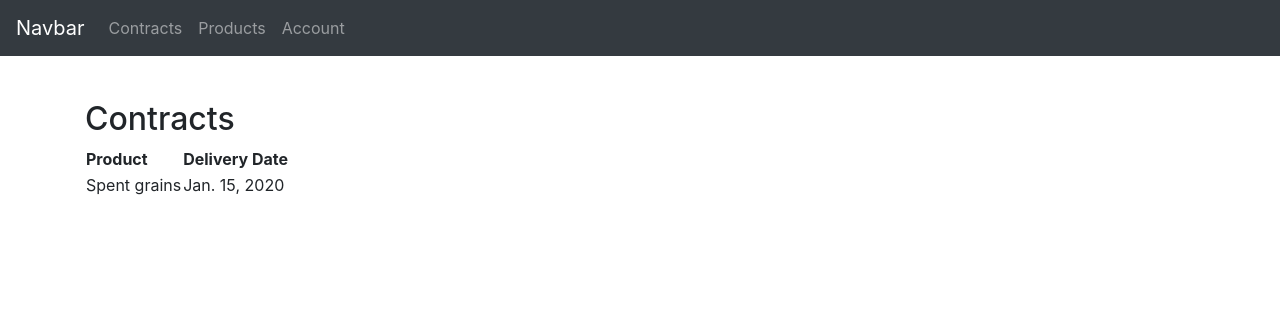
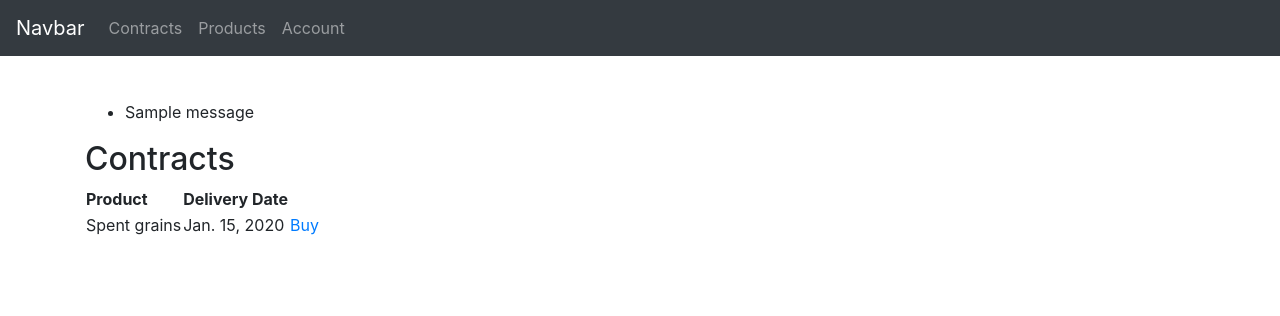
Before and after one commit to alekconservis/futures, a Django app: page /contracts in a window 1280 px wide. Shown: the top 316 px of the page. Run offline with Django 3.2, Linux system fonts and the light colour scheme; data comes from the database, SQL or seed files in the repository; tables that the repository leaves empty hold one stand-in row (Sample ...); one stand-in notice (Sample message) is shown; some libraries are stand-ins or nearby versions.

Commit message:
initial buy contract code add messages html

```diff
--- a/futures/website/templates/website/base_template.html
+++ b/futures/website/templates/website/base_template.html
@@ -38,9 +38,15 @@
     </nav>
 
     <div style="margin-top: 100px;" class="container">
+      {% if messages %}
+        <ul class="messages">
+          {% for message in messages %}
+            <li {% if message.tags %}class="{{ message.tags }}"{% endif %}>{{ message }}</li>
+          {% endfor %}
+        </ul>
+      {% endif %}
 
-        {% block body %}{% endblock %}
-
+      {% block body %}{% endblock %}
     </div>
 
     <!-- Bootstrap core JavaScript
--- a/futures/website/templates/website/contracts.html
+++ b/futures/website/templates/website/contracts.html
@@ -16,6 +16,9 @@
         <tr>
           <td>{{ contract.product }}</td>
           <td>{{ contract.end_date }}</td>
+          <td>
+            <a href="/contracts/buy/{{ contract.id }}">Buy</a>
+          </td>
         </tr>
       {% endfor %}
     </tbody>
--- a/futures/website/urls.py
+++ b/futures/website/urls.py
@@ -6,6 +6,7 @@ urlpatterns = [
     path('login', views.login_view, name='login'),
     path('', views.index, name='index'),
     path('contracts', views.contracts, name='contract_list'),
+    path('contracts/buy/<int:contract_id>', views.buy_contract, name='buy_contract'),
     path('products', views.products, name='product_list'),
     path('account', views.account, name='account')
 ]
--- a/futures/website/views.py
+++ b/futures/website/views.py
@@ -1,11 +1,12 @@
 from django.shortcuts import render
 from django.contrib.auth import authenticate, login
 from django.shortcuts import redirect
-
+from django.contrib import messages
 from django.http import HttpResponse
 
 from .models import Product
 from .models import Contract
+from .models import User
 
 
 def login_view(request):
@@ -15,17 +16,15 @@ def login_view(request):
 
         user = authenticate(request, username=username, password=password)
         if user is not None:
-          print('-- user authenticated')
-          login(request, user)
-          return redirect('product_list')
+            print('-- user authenticated')
+            login(request, user)
+            return redirect('product_list')
         else:
-          print('-- not authenticated')
-          return render(request, 'website/login.html',
-                        {"info": "Invalid username and password combination."})
+            print('-- not authenticated')
+            return render(request, 'website/login.html', {"info": "Invalid username and password combination."})
     else:
         print('- get')
-        return render(request, 'website/login.html',
-          {"info": "Please login."})
+        return render(request, 'website/login.html', {"info": "Please login."})
 
 
 def account(request):
@@ -50,3 +49,18 @@ def contracts(request):
         'contract_list': contract_list
     }
     return render(request, 'website/contracts.html', context)
+
+def buy_contract(request, contract_id):
+    contract = Contract.objects.get(pk=contract_id)
+    user = User.objects.get(pk=request.user.id)
+
+    contract.price = contract.product.price
+
+    if contract.seller:
+        contract.buyer = user
+    else:
+        contract.seller = user
+
+    messages.add_message(request, messages.SUCCESS, 'Successfully Bought Contract!')
+
+    return redirect(request, 'contract_list')
```
